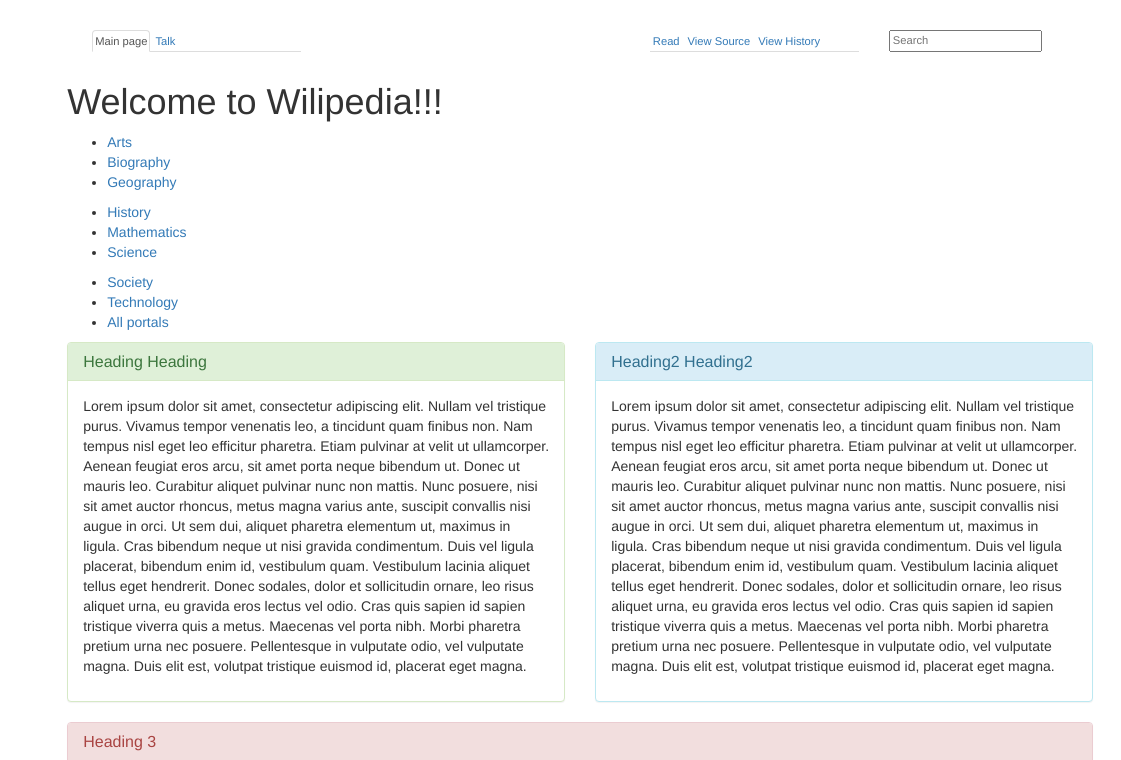
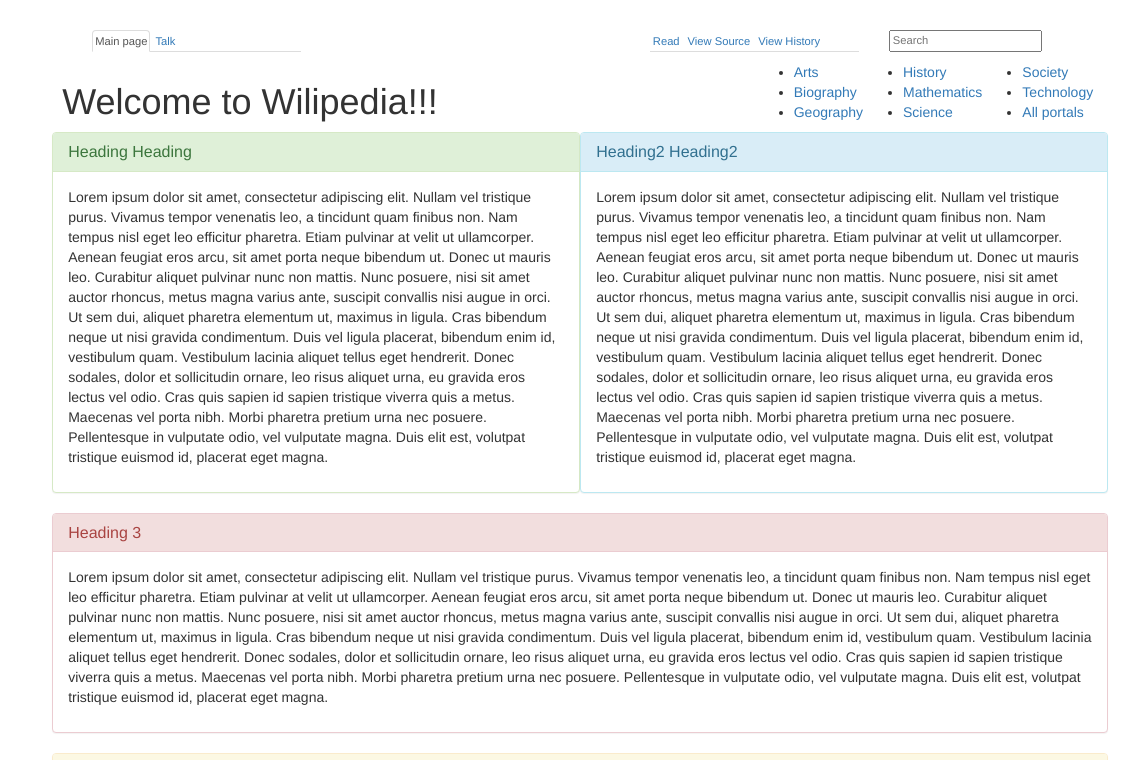
Before and after one commit to misakimichy/wilipedia, a plain HTML site: page index.html in a window 1280 px wide. Shown: the top 760 px of the page, 159-1280 px from the left. Drawn offline with Linux system fonts and the light colour scheme.

Commit message:
Style: Add styling to wilipedia list.

```diff
--- a/css/styles.css
+++ b/css/styles.css
@@ -17,3 +17,19 @@
 .nav > li > a {
   padding: 2px;
 }
+
+.title {
+  position: absolute;
+  left: 10px;
+}
+.wilipedia-list {
+  display: flex;
+  justify-content: flex-end;
+}
+
+.wilipedia-list ul {
+}
+
+.no-padding {
+  padding: 0;
+}
```
